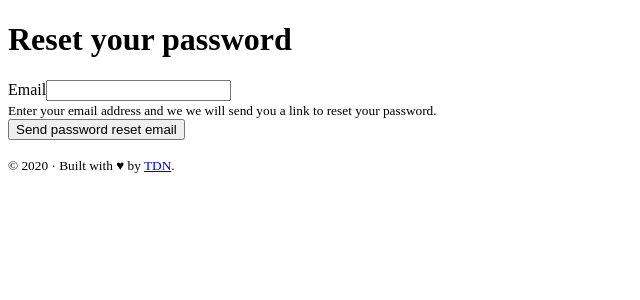
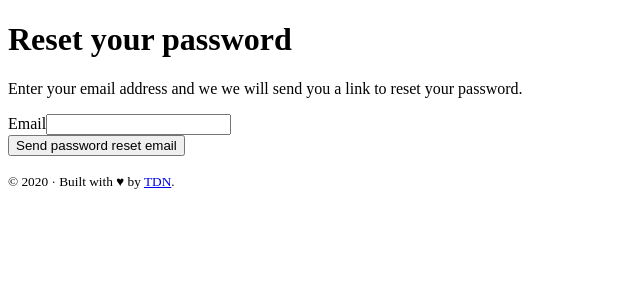
Before and after one commit to mercuryseries/panterest, a Symfony app: template templates/reset_password/request.html.twig in a window 1280 px wide. Shown: the part 78-378 px from the top of the page, without its empty margins (0-640 px from the left). Run offline with Twig, Linux system fonts and the light colour scheme; the template is opened without the code that fills it, so the values that code supplies are empty; form fields are guessed from the names that the template uses; some libraries are stand-ins or nearby versions.

Commit message:
Style reset password templates

```diff
--- a/templates/reset_password/request.html.twig
+++ b/templates/reset_password/request.html.twig
@@ -1,22 +1,28 @@
 {% extends 'layouts/base.html.twig' %}
 
-{% block title %}Reset your password{% endblock %}
+{% block title 'Reset your password' %}
 
 {% block body %}
-    {% for flashError in app.flashes('reset_password_error') %}
-        <div class="alert alert-danger" role="alert">{{ flashError }}</div>
-    {% endfor %}
-    <h1>Reset your password</h1>
+    <div class="row">
+        <div class="col-md-6 mx-auto">
+            <h1 class="mt-5 mb-3 text-center">Reset your password</h1>
 
-    {{ form_start(requestForm) }}
-        {{ form_row(requestForm.email) }}
-        <div>
-            <small>
+            {% for flashError in app.flashes('reset_password_error') %}
+                <div class="alert alert-error mb-3 rounded" role="alert">{{ flashError }}</div>
+            {% endfor %}
+
+            <p class="mb-5 text-center text-muted">
                 Enter your email address and we we will send you a
                 link to reset your password.
-            </small>
+            </p>
+
+            {{ form_start(requestForm) }}
+                {{ form_row(requestForm.email) }}
+
+                <button type="submit" class="btn btn-primary btn-lg btn-block">
+                    Send password reset email
+                </button>
+            {{ form_end(requestForm) }}
         </div>
-
-        <button class="btn btn-primary">Send password reset email</button>
-    {{ form_end(requestForm) }}
+    </div>
 {% endblock %}
```
Also changed, not shown: templates/reset_password/reset.html.twig (+10 -6 lines).
